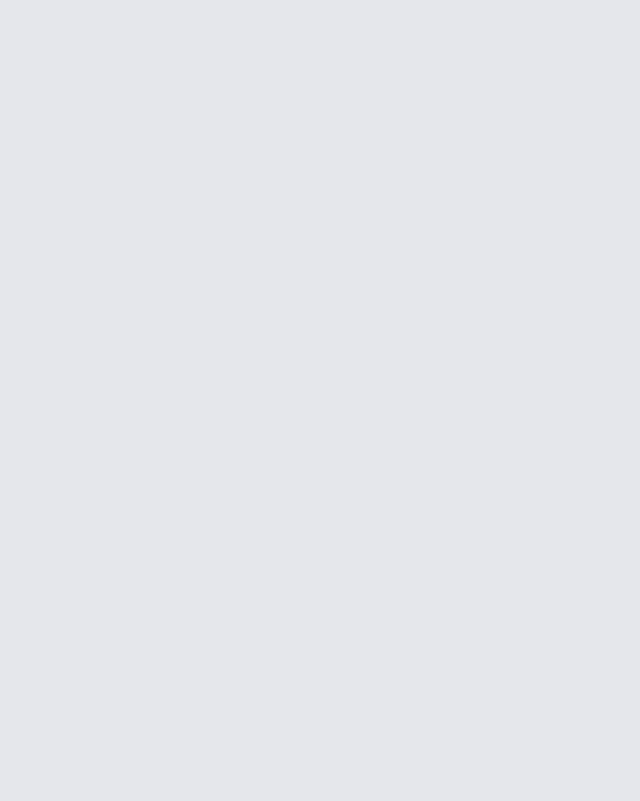
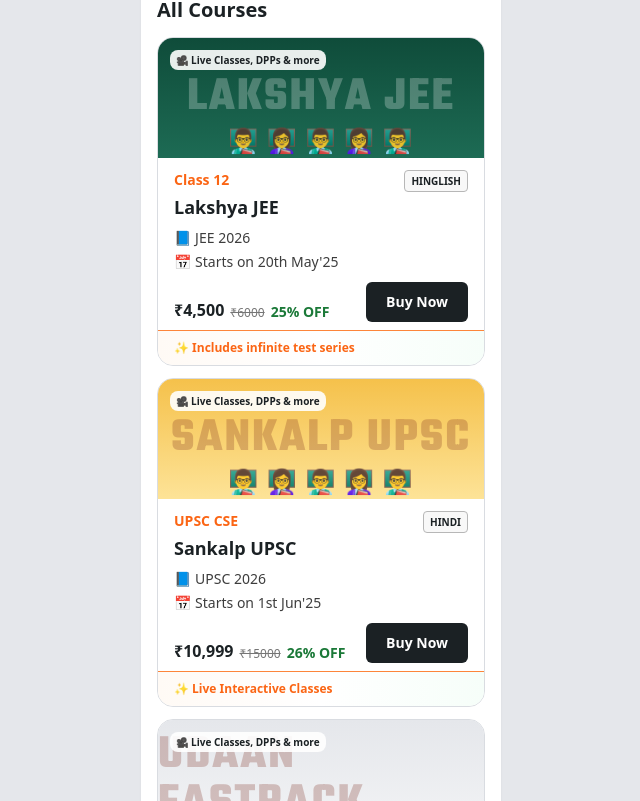
Before and after one commit to ashpreetpw/design-qa, a React (Vite) app: page / in a window 1280 px wide. Shown: the part 1899-2700 px from the top of the page, without its empty margins (319-959 px from the left). Before the commit the page ends 1878 px from the top, so only its background shows below. Built offline with nearby package versions, Linux system fonts and the light colour scheme; a web font is replaced by a local one.

Commit message:
add all courses section & scroll to all courses action on view all batches

```diff
--- a/src/App.tsx
+++ b/src/App.tsx
@@ -5,6 +5,7 @@ import CivilServicesBanner from "./components/CivilServicesBanner";
 import CategoryChips from "./components/CategoryChips";
 import TrendingCourses from "./components/TrendingCourses";
 import WhatsNew from "./components/WhatsNew";
+import CourseCard from "./components/CourseCard";
 
 /**
  * App root — mobile-only composition of the course-app home screen.
@@ -36,6 +37,49 @@ export default function App() {
         <div className="relative z-10 bg-white">
           <TrendingCourses />
           <WhatsNew />
+          <div id="all-courses" className="px-16 pt-16 pb-40 text-left">
+            <h2 className="text-h3 font-semibold text-heading mb-12">All Courses</h2>
+            <div className="flex flex-col gap-12">
+              <CourseCard
+                variant="green"
+                classTag="Class 12"
+                langBadge="HINGLISH"
+                title="Lakshya JEE"
+                batchName="JEE 2026"
+                startDate="Starts on 20th May'25"
+                price="₹4,500"
+                oldPrice="₹6000"
+                discount="25% OFF"
+                cta="Buy Now"
+                flagLine="Includes infinite test series"
+              />
+              <CourseCard
+                variant="yellow"
+                classTag="UPSC CSE"
+                langBadge="HINDI"
+                title="Sankalp UPSC"
+                batchName="UPSC 2026"
+                startDate="Starts on 1st Jun'25"
+                price="₹10,999"
+                oldPrice="₹15000"
+                discount="26% OFF"
+                cta="Buy Now"
+                flagLine="Live Interactive Classes"
+              />
+              <CourseCard
+                variant="gray"
+                classTag="Class 10"
+                langBadge="ENGLISH"
+                title="Udaan Fastrack"
+                batchName="Board Exams 2026"
+                startDate="Starts on 15th Mar'25"
+                price="₹2,499"
+                discount="Early Bird"
+                cta="Enroll Now"
+                flagLine="Complete Science & Math"
+              />
+            </div>
+          </div>
         </div>
       </div>
     </div>
--- a/src/components/TrendingCourses.tsx
+++ b/src/components/TrendingCourses.tsx
@@ -59,6 +59,9 @@ export default function TrendingCourses() {
       <button
         data-component="ViewAllBatchesButton"
         className="rounded border border-brand-primary py-10 text-regular font-semibold text-brand-primary"
+        onClick={() => {
+          document.getElementById('all-courses')?.scrollIntoView({ behavior: 'smooth' });
+        }}
       >
         View All Batches
       </button>
```
